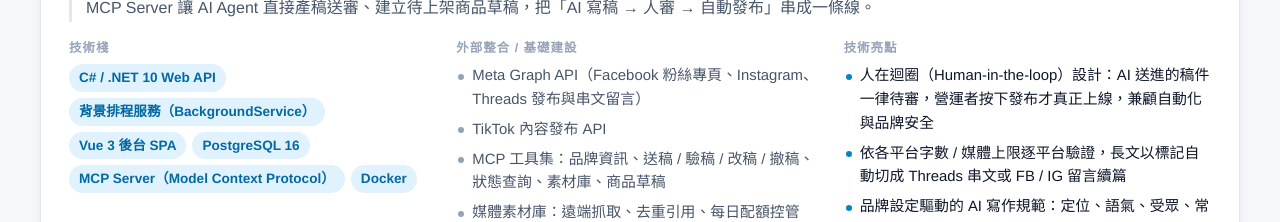
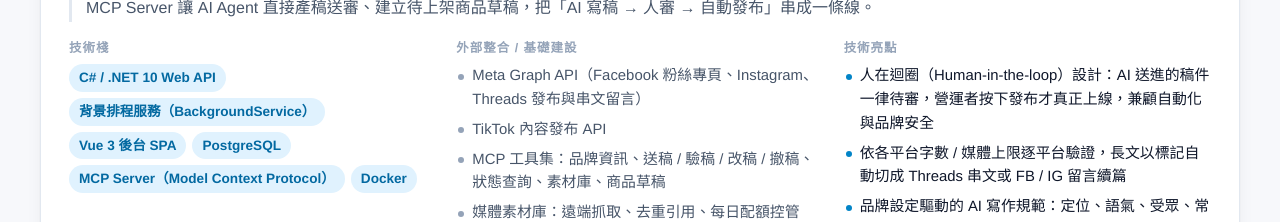
Before and after one commit to ozakboy/CareerPortfolio, a Vue app: page / in a window 1280 px wide. Shown: the part 2460-2682 px from the top of the page. Built offline with nearby package versions, Linux system fonts and the light colour scheme.

Commit message:
Sower 技術棧依確認調整為 .NET 10 + Vue 3 + PostgreSQL
Co-Authored-By: Claude Fable 5.1 <noreply@anthropic.com>
Claude-Session: https://claude.ai/code/session_01Mjrazo2qasFXaAFs8LfRtf

```diff
--- a/src/data/resume.ts
+++ b/src/data/resume.ts
@@ -107,7 +107,7 @@ export const projects: { intro: string; items: Project[] } = {
       subtitle: 'AI 驅動的多平台社群發文與商品上架平台',
       description:
         '集中管理品牌的 Facebook / Instagram / Threads / TikTok 發文：內建品牌調性與違禁詞設定、人工審核流程、排程自動發布、串文切分與媒體素材庫，並提供 MCP Server 讓 AI Agent 直接產稿送審、建立待上架商品草稿，把「AI 寫稿 → 人審 → 自動發布」串成一條線。',
-      stack: ['C# / .NET 10 Web API', '背景排程服務（BackgroundService）', 'Vue 3 後台 SPA', 'PostgreSQL 16', 'MCP Server（Model Context Protocol）', 'Docker'],
+      stack: ['C# / .NET 10 Web API', '背景排程服務（BackgroundService）', 'Vue 3 後台 SPA', 'PostgreSQL', 'MCP Server（Model Context Protocol）', 'Docker'],
       integrations: [
         'Meta Graph API（Facebook 粉絲專頁、Instagram、Threads 發布與串文留言）',
         'TikTok 內容發布 API',
```
